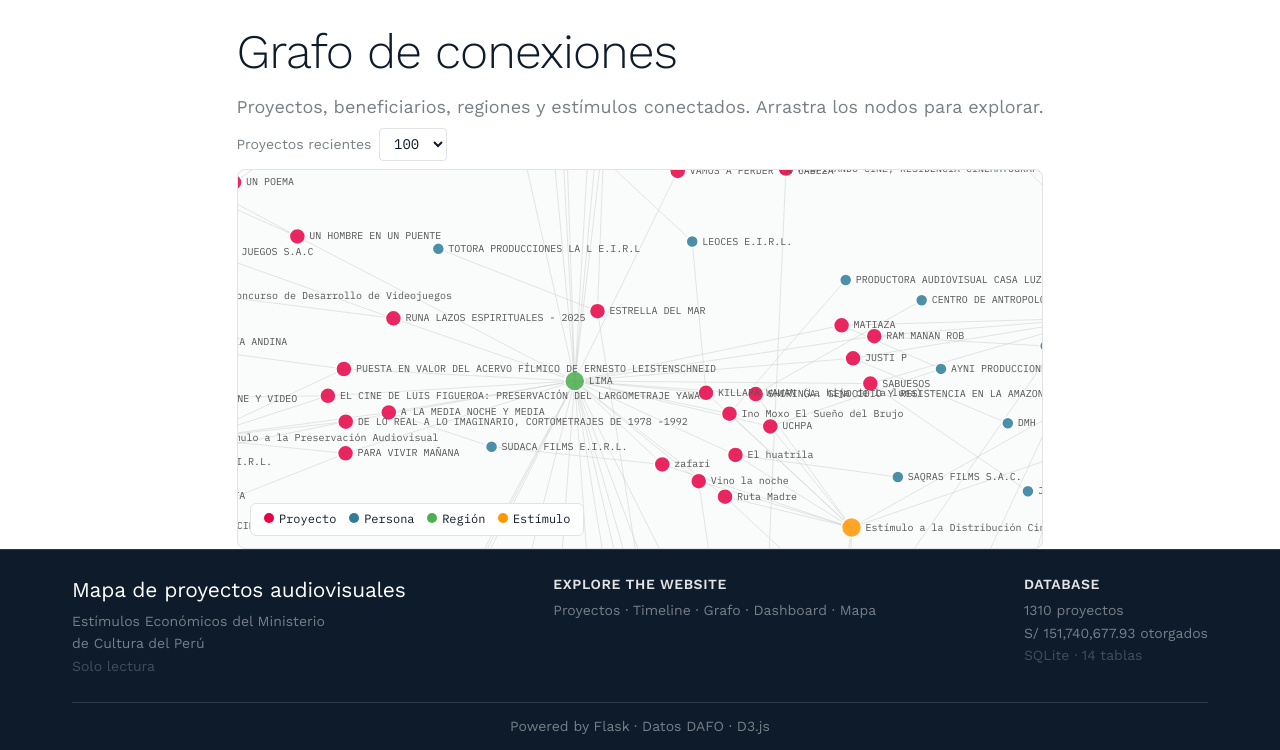
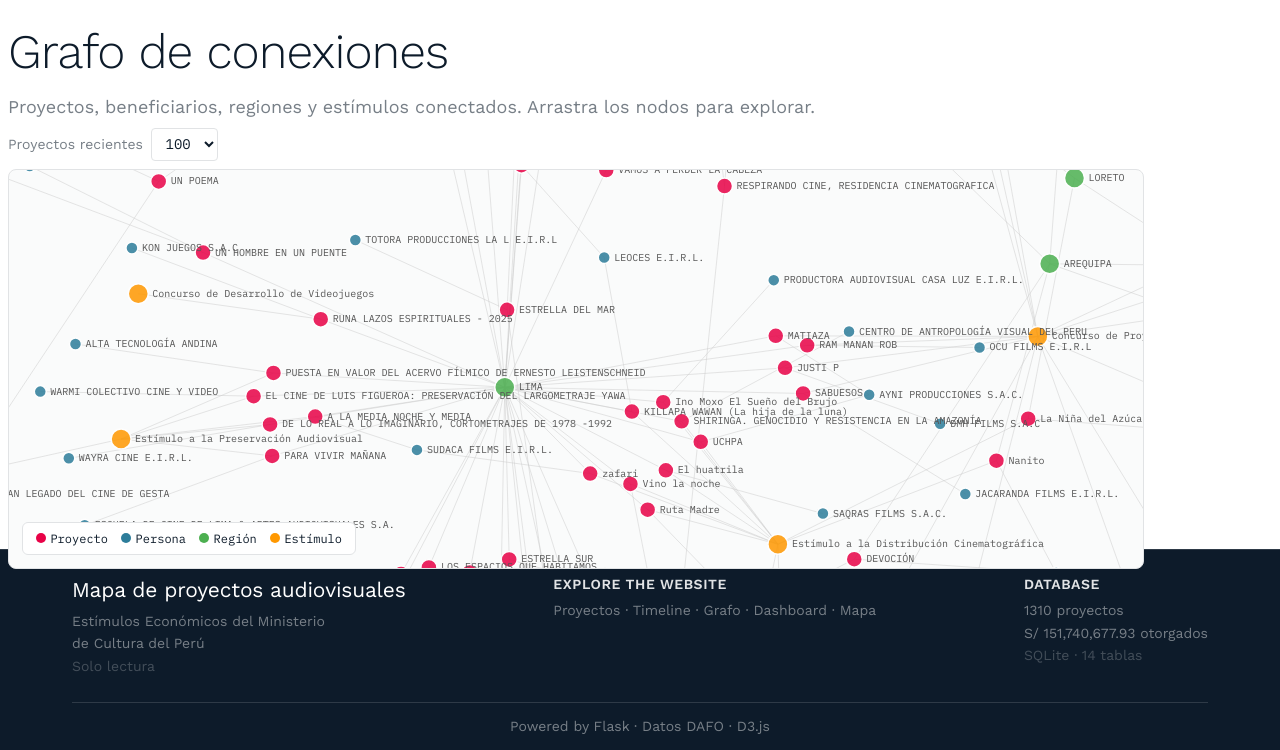
Before and after one commit to efrainbs/analisis-concursos-dafo, a Flask app: page /graph in a window 1280 px wide. Shown: the part 50-800 px from the top of the page. Run offline with Flask 3, Linux system fonts and the light colour scheme; data comes from the database, SQL or seed files in the repository.

Commit message:
Graph: fix flex height propagation + setTimeout + min-height fallback

```diff
--- a/templates/graph.html
+++ b/templates/graph.html
@@ -58,7 +58,7 @@ html, body { height: 100%; margin: 0; }
 body { display: flex; flex-direction: column; }
 .c-header { flex-shrink: 0; }
 .page-wrap { flex: 1; display: flex; flex-direction: column; min-height: 0; }
-.page-content { flex: 1; display: flex; flex-direction: column; min-height: 0; }
+.page-content { flex: 1; display: flex; flex-direction: column; min-height: 0; margin: 0; width: 100%; }
 .page-header { margin: 1rem 0 0.5rem 0; flex-shrink: 0; }
 .page-header h1 { font-size: 48px; font-weight: 300; letter-spacing: -0.02em; }
 .page-header p { color: var(--neutral-60); font-size: 18px; margin-top: 0.3rem; }
@@ -67,7 +67,7 @@ body { display: flex; flex-direction: column; }
 .graph-controls-bar label { font-size:14px; color:var(--neutral-60); }
 .graph-controls-bar select { border:1px solid var(--neutral-40); padding:0.35rem 0.6rem; font-size:14px; font-family:var(--mono-font); background:var(--neutral-0); color:var(--neutral-100); border-radius:4px; }
 
-.graph-container { position: relative; flex: 1; min-height: 0; border: 1px solid var(--neutral-40); border-radius: 8px; overflow: hidden; background: var(--neutral-20); margin-bottom: 0; }
+.graph-container { position: relative; flex: 1; min-height: 400px; border: 1px solid var(--neutral-40); border-radius: 8px; overflow: hidden; background: var(--neutral-20); margin-bottom: 0; }
 .graph-container svg { width: 100%; height: 100%; }
 .graph-controls { position: absolute; top: 0.8rem; right: 0.8rem; display: flex; gap: 0.4rem; z-index: 10; }
 .graph-controls button { border: 1px solid var(--neutral-40); padding: 0.35rem 0.7rem; font-size: 13px; font-family: var(--mono-font); background: var(--neutral-0); cursor: pointer; color: var(--neutral-100); border-radius: 4px; transition: all 0.15s; }
@@ -346,7 +346,7 @@ function loadGraph() {
     });
 }
 
-loadGraph();
+setTimeout(loadGraph, 50);
 
 window.addEventListener('resize', function() {
     var width = container.clientWidth;
```
